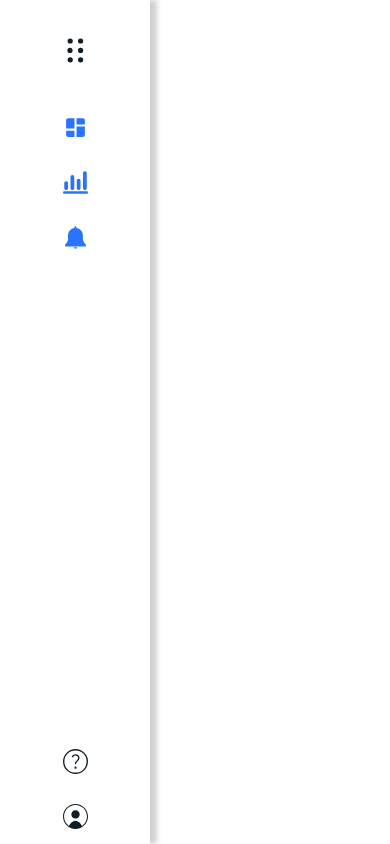
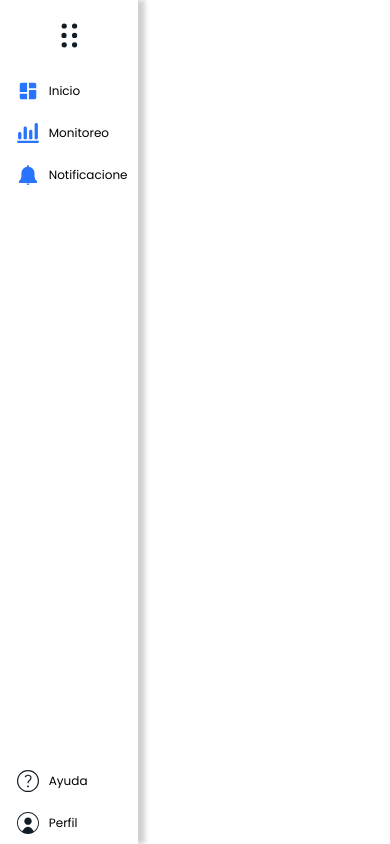
Before and after one commit to LimbergDV/GoAir_FrontEnd, an Angular app: page / in a window 390 px wide. Both pictures are taken after a click on the element 25 px from the left and 50 px from the top of the page. Built offline with nearby package versions, Linux system fonts and the light colour scheme.

Commit message:
modified: modifying aside, adding text and making responsive

```diff
--- a/src/app/ui/shared/aside/aside.component.css
+++ b/src/app/ui/shared/aside/aside.component.css
@@ -1,3 +1,7 @@
+* {
+  font-family: 'Poppins', sans-serif;
+}
+
 aside {
   position: fixed;
   left: 0;
@@ -15,7 +19,7 @@ aside {
 }
 
 aside.expanded {
-  width: 170px;
+  width: 205px;
 }
 
 .sidebar-toggle {
@@ -33,25 +37,25 @@ nav {
   justify-content: space-between;
 }
 
-.top-icons {
+.top-icons,
+.bottom-icons {
   list-style: none;
   padding: 0;
   margin: 0;
 }
 
 .bottom-icons {
-  list-style: none;
-  padding: 0;
-  margin: 0;
   margin-top: auto;
 }
 
 nav ul li {
   display: flex;
-  justify-content: center;
   align-items: center;
   padding: 15px;
+  margin-left: 1.5vh;
   cursor: pointer;
+  gap: 10px;
+  white-space: nowrap;
 }
 
 nav ul li img {
@@ -59,17 +63,97 @@ nav ul li img {
   height: 30px;
 }
 
-@media (max-width: 768px) {
+nav ul li span {
+  opacity: 0;
+  width: 0;
+  overflow: hidden;
+  transition: opacity 0.2s ease-in-out, width 0.3s ease-in-out;
+  font-size: 17px;
+}
+
+aside.expanded nav ul li span {
+  opacity: 1;
+  width: auto;
+}
+
+@media (max-width: 1024px) {
   aside {
-    width: 50px;
+    width: 5.25rem;
   }
 
   aside.expanded {
-    width: 150px;
+    width: 160px;
+  }
+
+  nav ul li img {
+    width: 28px;
+    height: 28px;
+  }
+
+  nav ul li span {
+    font-size: 15px;
+  }
+
+  .sidebar-toggle {
+    height: 80px;
+  }
+
+  aside.expanded {
+    width: 187px;
+  }
+
+}
+
+@media (max-width: 768px) {
+  aside {
+    width: 3.5rem;
+  }
+
+  aside.expanded {
+    width: 155px;
   }
 
   nav ul li img {
     width: 25px;
     height: 25px;
   }
+
+  nav ul li {
+    padding: 14px;
+    margin-left: 0;
+  }
+
+  nav ul li span {
+    font-size: 12px;
+  }
+
 }
+
+@media (max-width: 480px) {
+  aside {
+    width: 3.25rem;
+  }
+
+  aside.expanded {
+    width: 138px;
+  }
+
+  nav ul li img {
+    width: 22px;
+    height: 22px;
+  }
+
+  .sidebar-toggle {
+    height: 70px;
+  }
+
+  nav ul li {
+    padding: 10px;
+    margin-left: .8vh;
+  }
+
+  nav ul li span {
+    font-size: 12px;
+  }
+
+}
--- a/src/app/ui/shared/aside/aside.component.html
+++ b/src/app/ui/shared/aside/aside.component.html
@@ -6,22 +6,27 @@
     <ul class="top-icons">
       <li>
         <img src="assets/dashboard.svg" alt="Dashboard" />
+        <span>Inicio</span>
       </li>
       <li>
         <img src="assets/stats.svg" alt="Stats" />
+        <span>Monitoreo</span>
       </li>
       <li>
         <img src="assets/notification.svg" alt="Notifications" />
+        <span>Notificaciones</span>
       </li>
-      </ul>
+    </ul>
 
-      <ul class="bottom-icons">
+    <ul class="bottom-icons">
       <li class="bottom">
         <img src="assets/help.svg" alt="Help" />
+        <span>Ayuda</span>
       </li>
       <li class="bottom">
         <img src="assets/user-icon.svg" alt="User" />
+        <span>Perfil</span>
       </li>
-      </ul>
+    </ul>
   </nav>
 </aside>
```
